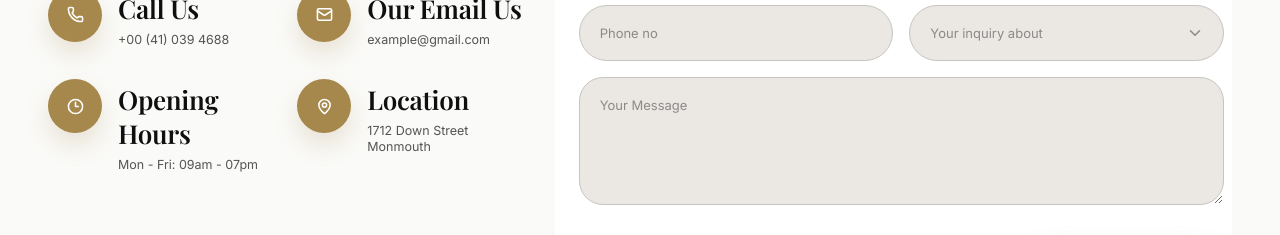
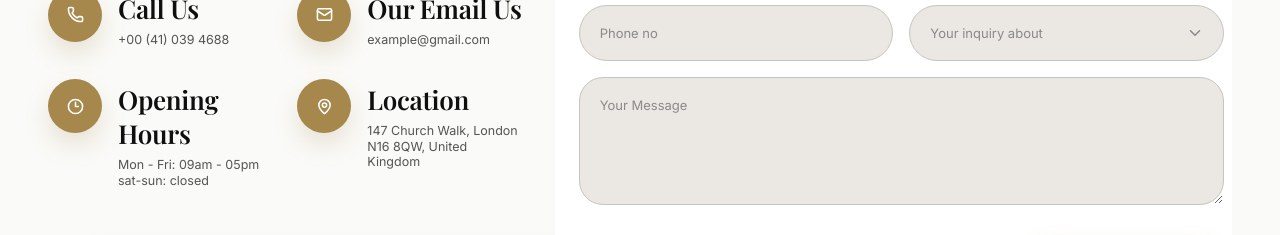
Before and after one commit to STharshan/Premium-Installations, a React (Vite) app: page / in a window 1280 px wide. Shown: the part 8900-9135 px from the top of the page. Built offline with nearby package versions, Linux system fonts and the light colour scheme.

Commit message:
add color

```diff
--- a/src/Component/Home/ContactSection.jsx
+++ b/src/Component/Home/ContactSection.jsx
@@ -4,8 +4,8 @@ import { ArrowUpRight, ChevronDown, Clock3, Mail, MapPin, Phone, Play } from 'lu
 const contactItems = [
   { title: 'Call Us', value: '+00 (41) 039 4688', Icon: Phone },
   { title: 'Our Email Us', value: 'example@gmail.com', Icon: Mail },
-  { title: 'Opening Hours', value: 'Mon - Fri: 09am - 07pm', Icon: Clock3 },
-  { title: 'Location', value: '1712 Down Street Monmouth', Icon: MapPin },
+  { title: 'Opening Hours', value: 'Mon - Fri: 09am - 05pm sat-sun: closed', Icon: Clock3 },
+  { title: 'Location', value: ' 147 Church Walk, London N16 8QW, United Kingdom', Icon: MapPin },
 ];
 
 export default function ContactSection() {
```
